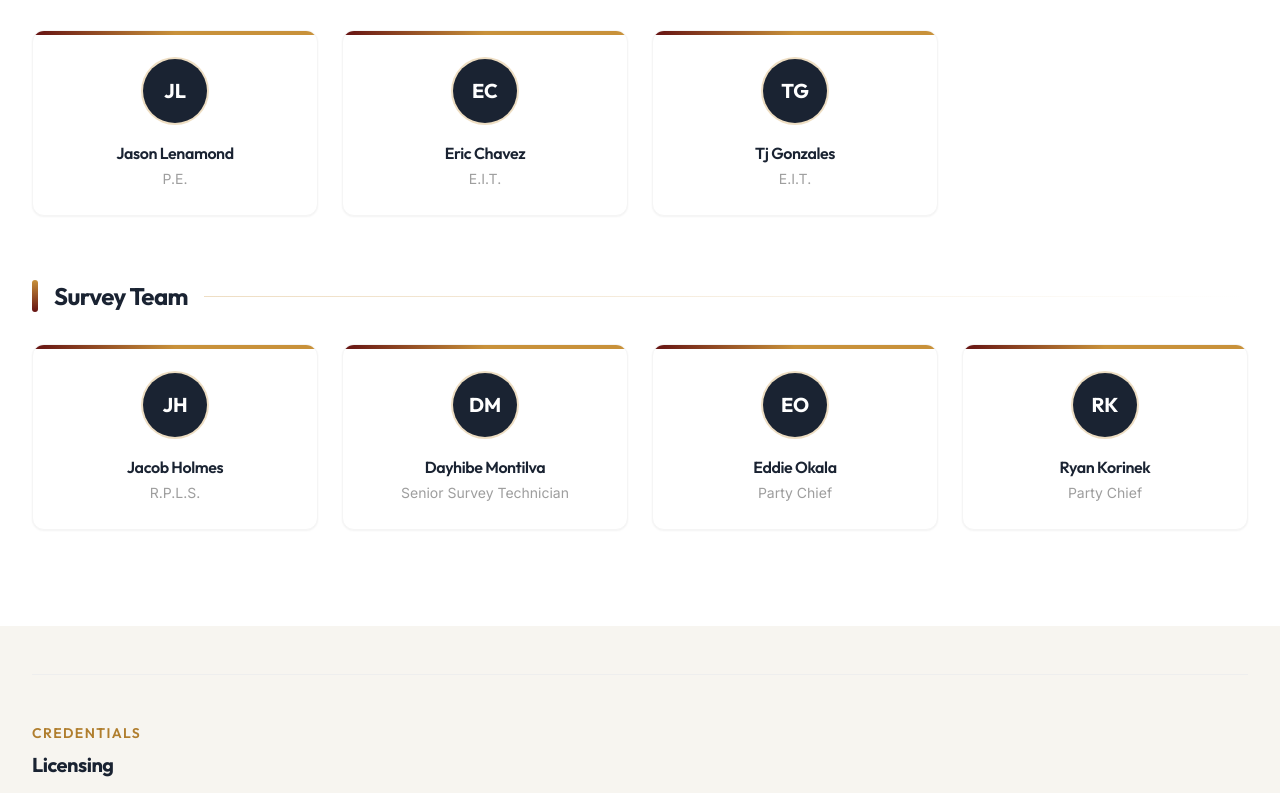
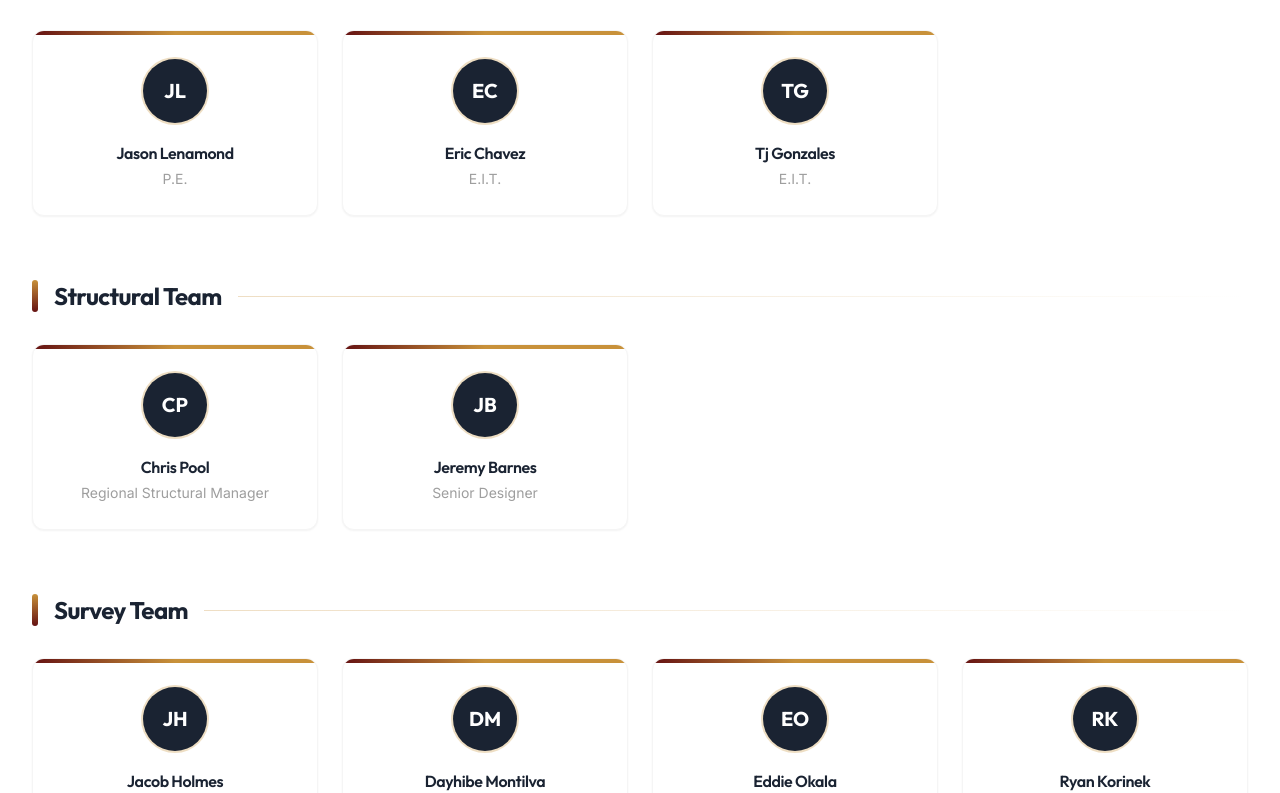
Before and after one commit to dwaynedraper/cornerstone, a Next.js app: page /about in a window 1280 px wide. Shown: the part 3350-4143 px from the top of the page. Built offline with nearby package versions, Linux system fonts and the light colour scheme.

Commit message:
New team members added

```diff
--- a/src/components/Team.tsx
+++ b/src/components/Team.tsx
@@ -1,40 +1,12 @@
 import Mitchell from "@/components/Mitchell";
+import { teamGroups as defaultTeamGroups, type TeamGroup } from "@/data/team";
 
-const teams = [
-  {
-    name: "Executive Leadership",
-    members: [
-      { name: "Mitch Lenamond, P.E.", role: "Founder and CEO" },
-      { name: "Bailey Lenamond", role: "Chief Operating Officer" },
-    ],
-  },
-  {
-    name: "Administration",
-    members: [
-      { name: "Mallory Draper", role: "Operations Manager" },
-      { name: "Katie Holmes", role: "Coordinator" },
-    ],
-  },
-  {
-    name: "Civil Team",
-    members: [
-      { name: "Jason Lenamond", role: "P.E." },
-      { name: "Eric Chavez", role: "E.I.T." },
-      { name: "Tj Gonzales", role: "E.I.T." },
-    ],
-  },
-  {
-    name: "Survey Team",
-    members: [
-      { name: "Jacob Holmes", role: "R.P.L.S." },
-      { name: "Dayhibe Montilva", role: "Senior Survey Technician" },
-      { name: "Eddie Okala", role: "Party Chief" },
-      { name: "Ryan Korinek", role: "Party Chief" },
-    ],
-  },
-];
+interface TeamProps {
+  /** Roster to render. Defaults to the data in `src/data/team.ts`. */
+  groups?: TeamGroup[];
+}
 
-export default function Team() {
+export default function Team({ groups = defaultTeamGroups }: TeamProps) {
   return (
     <div>
       {/* ─── Hero banner for the About page ─── */}
@@ -127,13 +99,13 @@ export default function Team() {
           </div>
 
           <div className="space-y-16">
-            {teams.map((team) => (
-              <section key={team.name}>
+            {groups.map((group) => (
+              <section key={group.id}>
                 {/* Team category heading */}
                 <div className="mb-8 flex items-center gap-4">
                   <div className="w-1.5 h-8 bg-gradient-to-b from-gold to-heritage rounded-full" />
                   <h3 className="text-xl font-heading font-bold tracking-tight text-navy sm:text-2xl">
-                    {team.name}
+                    {group.name}
                   </h3>
                   <div className="flex-1 h-px bg-gradient-to-r from-gold/30 to-transparent" />
                 </div>
@@ -143,14 +115,14 @@ export default function Team() {
                   role="list"
                   className="grid grid-cols-1 gap-6 sm:grid-cols-2 md:grid-cols-3 lg:grid-cols-4"
                 >
-                  {team.members.map((person) => {
+                  {group.members.map((person) => {
                     const initials = person.name
                       .split(" ")
                       .map((n) => n[0])
                       .join("");
                     return (
                       <li
-                        key={person.name}
+                        key={person.id}
                         className="group relative bg-white rounded-xl border border-gray-100 shadow-sm overflow-hidden transition-all duration-300 hover:shadow-md hover:-translate-y-1"
                       >
                         {/* Gold top accent */}
--- /dev/null
+++ b/src/data/team.ts
@@ -0,0 +1,75 @@
+/**
+ * Team roster — single source of truth for the About page.
+ *
+ * This is intentionally separated from the UI so the roster can be edited
+ * without touching component code. When the admin dashboard lands, it can
+ * supply this same `TeamGroup[]` shape from an API/CMS and the UI won't change.
+ *
+ * To add someone: add a `TeamMember` to the right group's `members` array.
+ * To add a section: add a new `TeamGroup`. `id` just needs to be unique.
+ */
+
+export interface TeamMember {
+  /** Stable unique id (not derived from name) — used for React keys and future edits. */
+  id: string;
+  name: string;
+  role: string;
+  /** Optional future: headshot URL. UI falls back to initials when absent. */
+  imageUrl?: string;
+  /** Optional future: short individual bio. */
+  bio?: string;
+}
+
+export interface TeamGroup {
+  /** Stable unique id — used for React keys and future edits. */
+  id: string;
+  /** Section heading shown on the page, e.g. "Civil Team". */
+  name: string;
+  members: TeamMember[];
+}
+
+export const teamGroups: TeamGroup[] = [
+  {
+    id: "executive-leadership",
+    name: "Executive Leadership",
+    members: [
+      { id: "mitch-lenamond", name: "Mitch Lenamond, P.E.", role: "Founder and CEO" },
+      { id: "bailey-lenamond", name: "Bailey Lenamond", role: "Chief Operating Officer" },
+    ],
+  },
+  {
+    id: "administration",
+    name: "Administration",
+    members: [
+      { id: "mallory-draper", name: "Mallory Draper", role: "Operations Manager" },
+      { id: "katie-holmes", name: "Katie Holmes", role: "Coordinator" },
+    ],
+  },
+  {
+    id: "civil-team",
+    name: "Civil Team",
+    members: [
+      { id: "jason-lenamond", name: "Jason Lenamond", role: "P.E." },
+      { id: "eric-chavez", name: "Eric Chavez", role: "E.I.T." },
+      { id: "tj-gonzales", name: "Tj Gonzales", role: "E.I.T." },
+    ],
+  },
+  {
+    id: "structural-team",
+    name: "Structural Team",
+    members: [
+      { id: "chris-pool", name: "Chris Pool", role: "Regional Structural Manager" },
+      { id: "jeremy-barnes", name: "Jeremy Barnes", role: "Senior Designer" },
+    ],
+  },
+  {
+    id: "survey-team",
+    name: "Survey Team",
+    members: [
+      { id: "jacob-holmes", name: "Jacob Holmes", role: "R.P.L.S." },
+      { id: "dayhibe-montilva", name: "Dayhibe Montilva", role: "Senior Survey Technician" },
+      { id: "eddie-okala", name: "Eddie Okala", role: "Party Chief" },
+      { id: "ryan-korinek", name: "Ryan Korinek", role: "Party Chief" },
+    ],
+  },
+];
```
Also changed, not shown: 5 other files (tests, documents, lock files or other folders).
